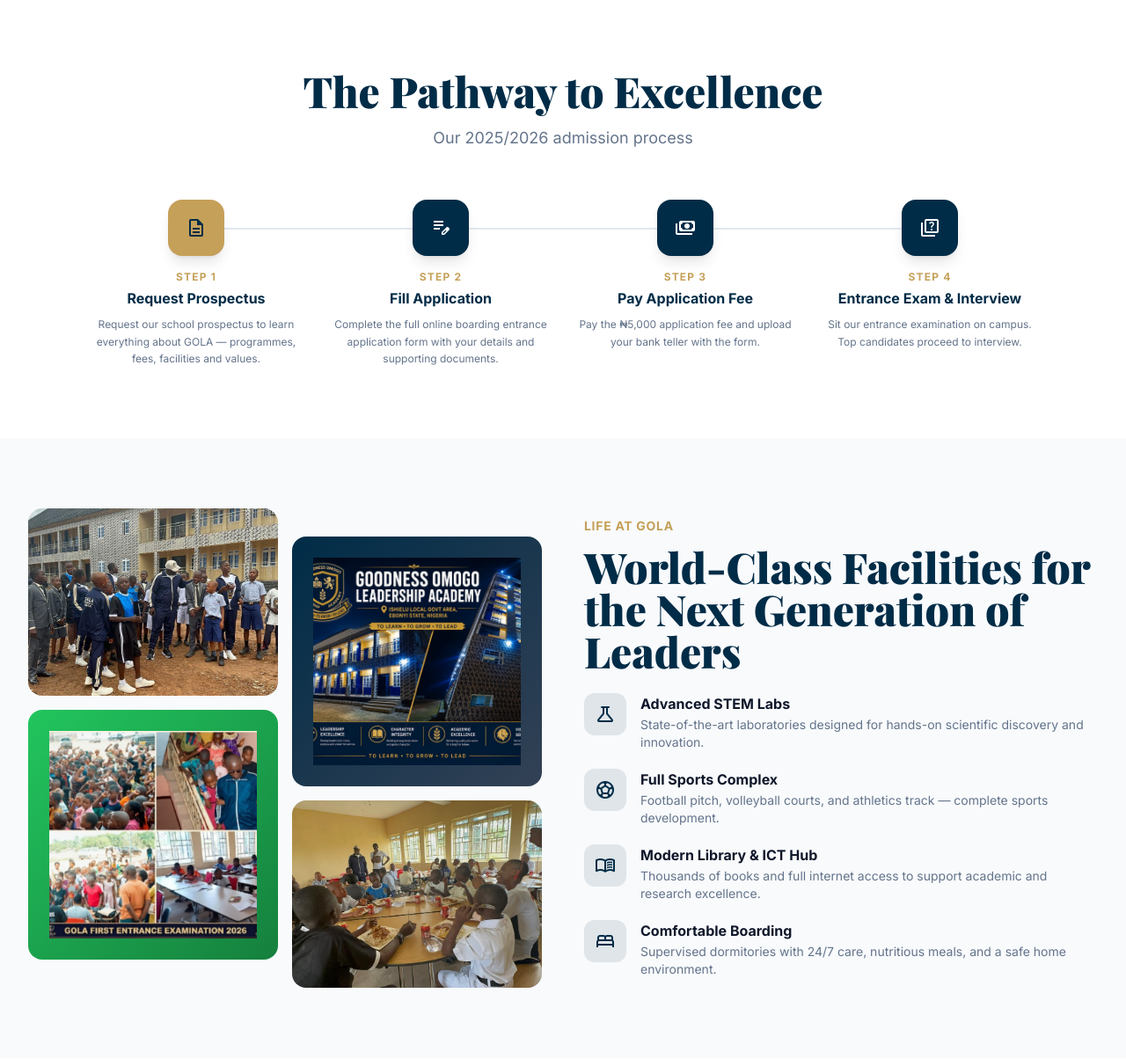
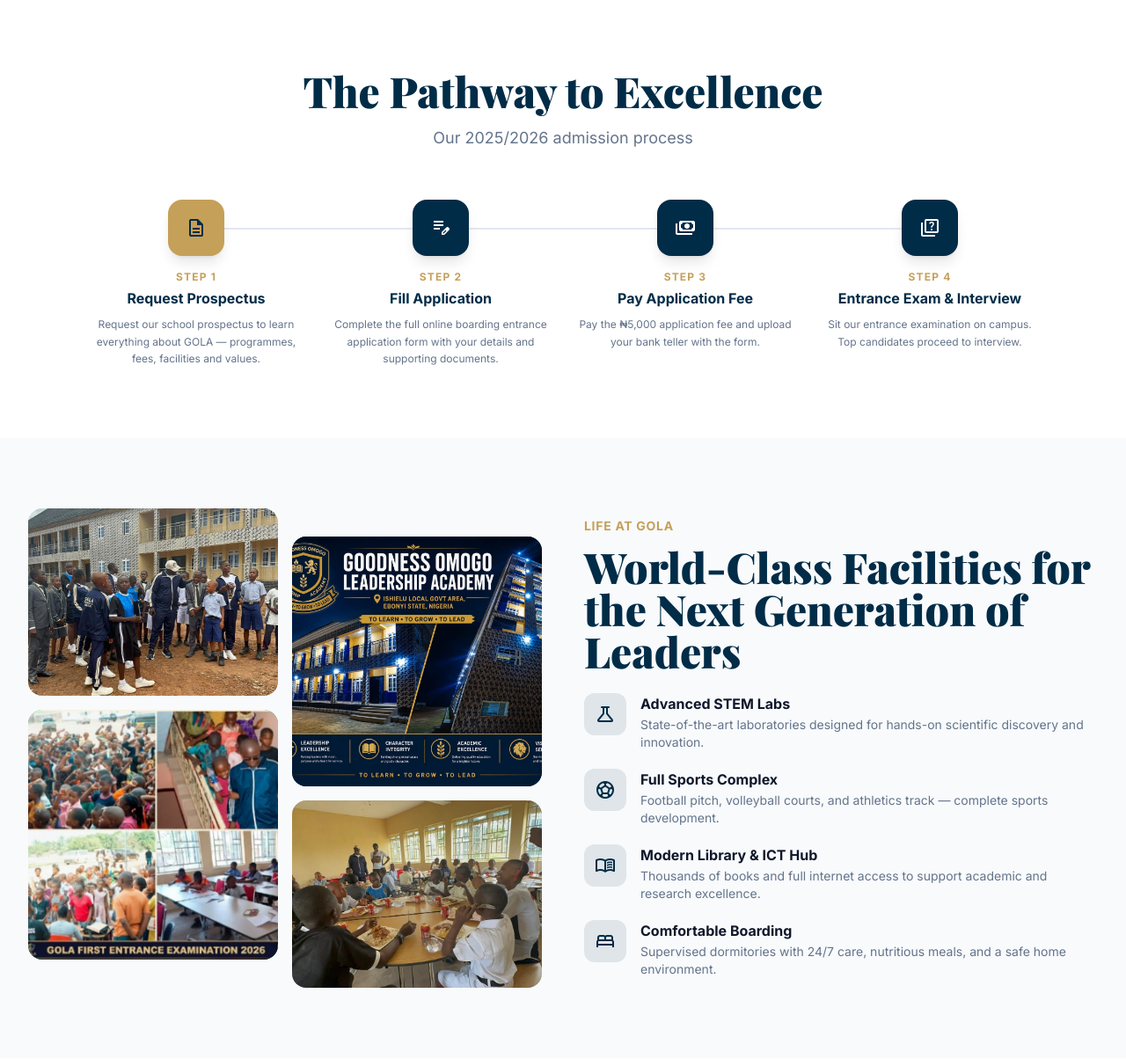
Before and after one commit to emmanuelfred/gola, a PHP site: page /admissions.php in a window 1280 px wide. Shown: the part 655-1859 px from the top of the page at 88% size. Run offline with PHP 8.4, Linux system fonts and the light colour scheme; data comes from the database, SQL or seed files in the repository; some libraries are stand-ins or nearby versions.

Commit message:
first commit

```diff
--- a/admissions.php
+++ b/admissions.php
@@ -153,14 +153,14 @@ include 'includes/header.php';
                     <div class="bg-slate-200 dark:bg-slate-700 rounded-2xl overflow-hidden aspect-[4/3]">
                         <img src="./asset/school/image1.jpeg" alt="GOLA Campus" class="w-full h-full object-cover">
                     </div>
-                    <div class="bg-gradient-to-br from-green-500 to-green-700 rounded-2xl p-6 aspect-square flex flex-col items-center justify-center text-white">
+                    <div class="bg-gradient-to-br from-green-500 to-green-700 rounded-2xl overflow-hidden aspect-square flex flex-col items-center justify-center text-white">
                         <!--<span class="material-symbols-outlined text-5xl mb-2">diversity_3</span>
                         <p class="font-bold text-center text-sm">Diverse Community</p>-->
                          <img src="./asset/gola.jpeg" alt="GOLA Students" class="w-full h-full object-cover">
                     </div>
                 </div>
                 <div class="space-y-4 pt-8">
-                    <div class="bg-gradient-to-br from-primary to-slate-700 rounded-2xl p-6 aspect-square flex flex-col items-center justify-center text-white">
+                    <div class="bg-gradient-to-br from-primary to-slate-700 rounded-2xl overflow-hidden aspect-square flex flex-col items-center justify-center text-white">
                         <!--<span class="material-symbols-outlined text-5xl mb-2">school</span>
                         <p class="font-bold text-center">Campus Life</p>
                         <p class="text-xs text-slate-300 mt-1 text-center">Excellence in Education</p>-->
--- a/config/database.php
+++ b/config/database.php
@@ -2,10 +2,10 @@
 <?php
 // Database configuration
 define('DB_HOST', 'localhost');
-define('DB_USER', 'golauser');
-define('DB_PASS', 'Gola@2024Strong!');
-//define('DB_USER', 'root');
-//define('DB_PASS', '');
+//define('DB_USER', 'golauser');
+//define('DB_PASS', 'Gola@2024Strong!');
+define('DB_USER', 'root');
+define('DB_PASS', '');
 define('DB_NAME', 'goodness_omogo_db');
 
 // Create connection
```
